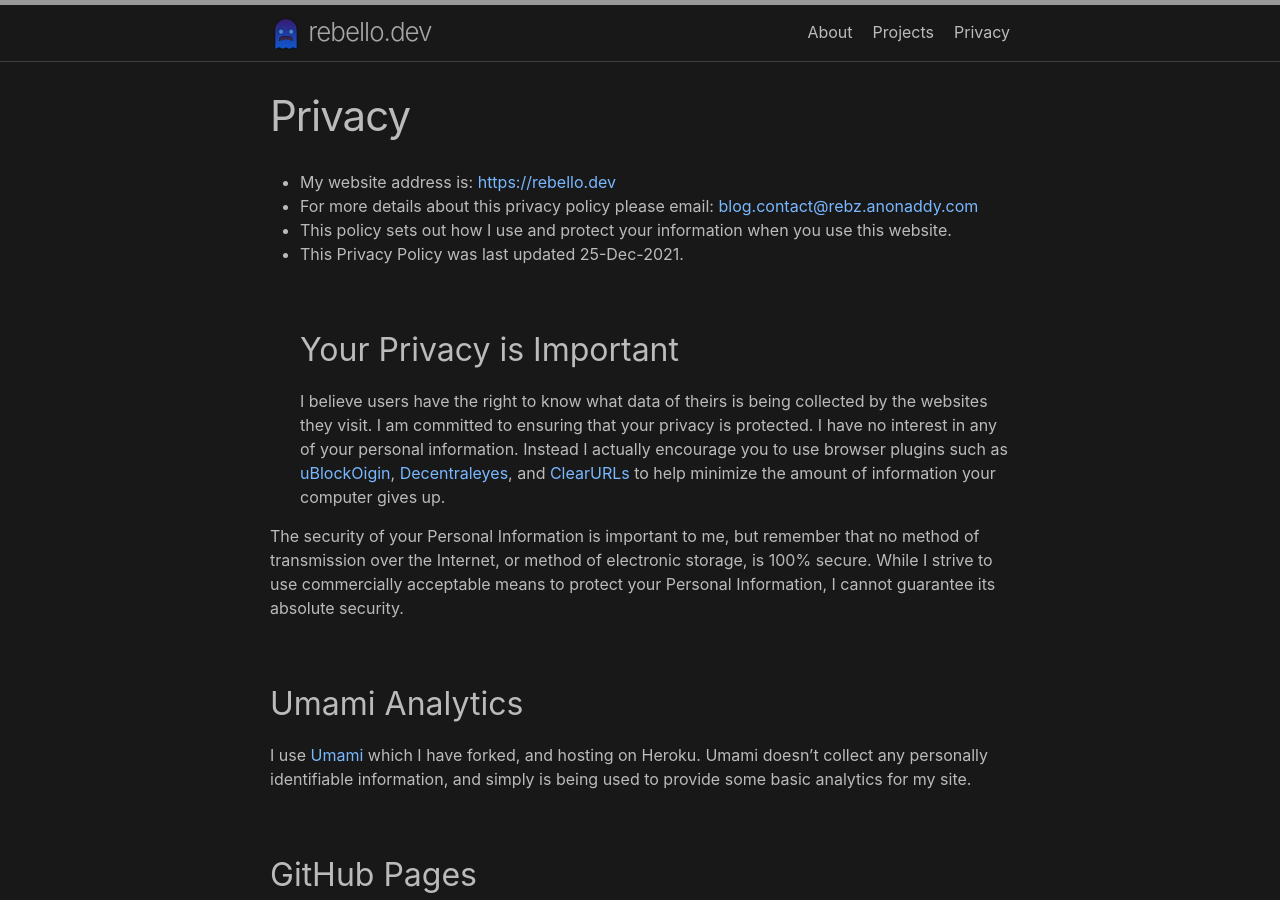
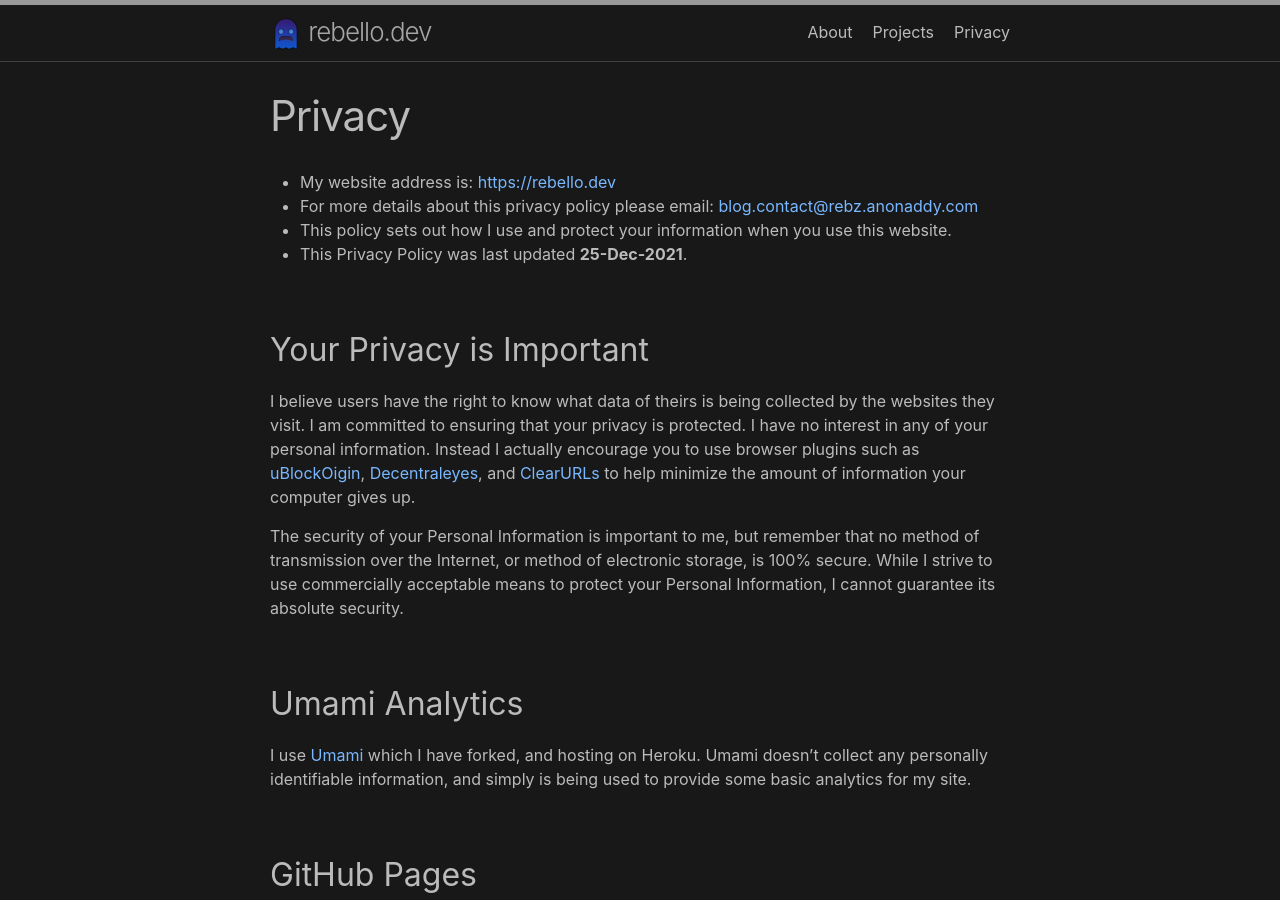
Before and after one commit to NicholasRebello/rebello.dev, a Jekyll site: the page built from privacy.markdown, in a window 1280 px wide and 900 px high. Built offline with Jekyll 4.4.1, drawn with Linux system fonts in a browser that asks for light colours.

```diff
--- a/privacy.markdown
+++ b/privacy.markdown
@@ -6,27 +6,35 @@ permalink: /privacy/
 * My website address is: <a href="https://rebello.dev">https://rebello.dev</a>
 * For more details about this privacy policy please email: <a class="u-email" href="mailto:{{ site.author.email }}">{{ site.author.email }}</a>
 * This policy sets out how I use and protect your information when you use this website.
-* This Privacy Policy was last updated 25-Dec-2021.
+* This Privacy Policy was last updated **25-Dec-2021**.
+
 ## Your Privacy is Important
 I believe users have the right to know what data of theirs is being collected by the websites they visit. I am committed to ensuring that your privacy is protected. I have no interest in any of your personal information. Instead I actually encourage you to use browser plugins such as [uBlockOigin](https://ublockorigin.com/), [Decentraleyes](https://decentraleyes.org/), and [ClearURLs](https://github.com/ClearURLs/Addon) to help minimize the amount of information your computer gives up.
 
 The security of your Personal Information is important to me, but remember that no method of transmission over the Internet, or method of electronic storage, is 100% secure. While I strive to use commercially acceptable means to protect your Personal Information, I cannot guarantee its absolute security.
+
 ## Umami Analytics
 I use [Umami](https://umami.is/docs/about) which I have forked, and hosting on Heroku. Umami doesn't collect any personally identifiable information, and simply is being used to provide some basic analytics for my site.
+
 ## GitHub Pages
 This site is hosted on [GitHub Pages](https://docs.github.com/en/github/site-policy/github-privacy-statement#github-pages). The GitHub privacy statement for GitHub Pages specifically states,
 
 >"Please note that GitHub may collect User Personal Information from visitors to your GitHub Pages website, including logs of visitor IP addresses, to comply with legal obligations, and to maintain the security and integrity of the Website and the Service."
+
 ## Staticman Comments
 I use [Staticman](https://staticman.net/docs/) to allow my static site to accept dynamic content submissions (your comments). This is also forked, and hosted on Heroku. I currently do not have Staticman configured to use any sort of spam filtering, such as reCAPTCHA. However in the future, if support for [hCaptcha](https://www.hcaptcha.com/) becomes available, I may consider using that.
+
 ## Links to other Websites
 My website does contain links to other websites of interest. However, once you have used these links to leave this site, you should note that I do not have any control over that other website. Therefore, I cannot be responsible for the protection and privacy of any information which you provide whilst visiting such sites and such sites are not governed by this privacy statement. You should exercise caution and look at the privacy statement applicable to the website in question.
+
 ## Embedded Content from other Websites
 Articles on this site may include embedded content (e.g. videos, images, articles, etc.). Embedded content from other websites behaves in the exact same way as if the visitor has visited the other website.
 
 These websites may collect data about you, use cookies, embed additional third-party tracking, and monitor your interaction with that embedded content, including tracing your interaction with the embedded content if you have an account and are logged in to that website.
+
 ## Controlling Your Personal Information
 I will not sell, distribute or lease your personal information (if I have such information) to third parties unless required by law to do so. Your permission will be sought prior to any disclosure
+
 ## Data Breaches
 A data breach is an event which leads to the accidental, or unlawful, destruction, loss, alteration, unauthorized disclosure of, or access to, personal data transmitted, stored or otherwise processed. A data breach will be reported to the relevant supervisory authority. All breaches of data will be disclosed publicly.
 
```
